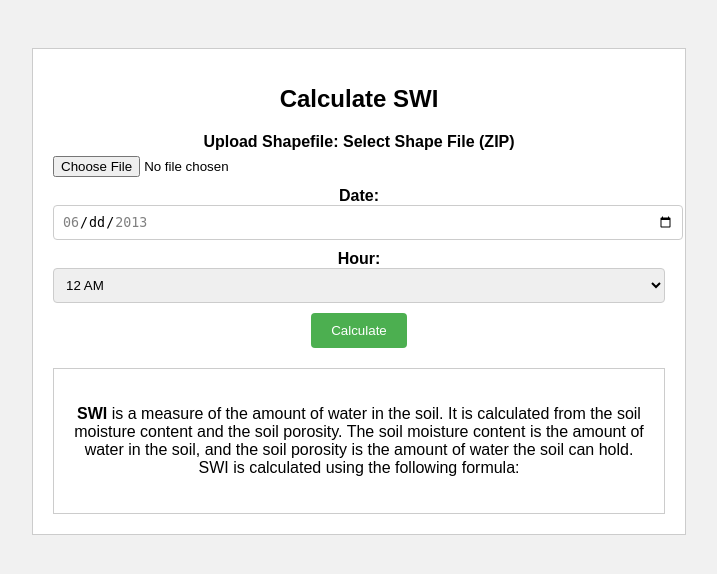
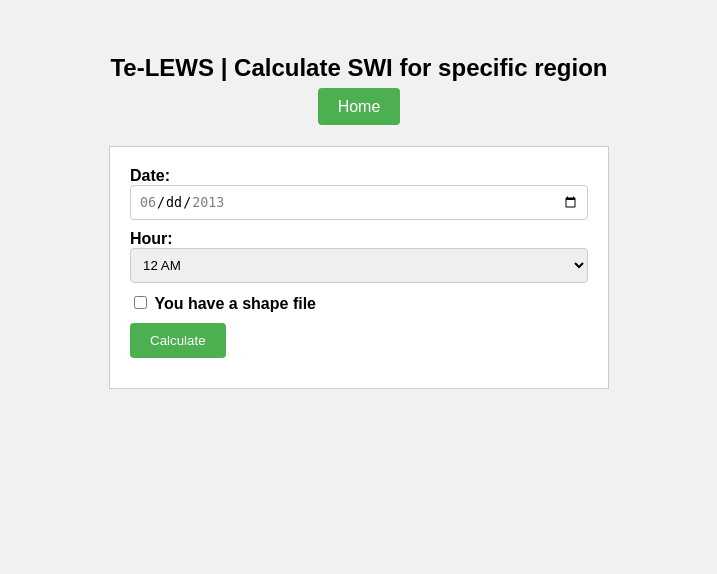
Before and after one commit to shoaibisa/rain_swi, a Flask app: page /calculate_swi in a window 1280 px wide. Shown: the top 574 px of the page, without its empty margins (281-998 px from the left). Run offline with Flask 3, Linux system fonts and the light colour scheme.

Commit message:
added css

```diff
--- a/main.py
+++ b/main.py
@@ -168,7 +168,6 @@ def tif_to_img(tif_file, type):
     # plt.yticks(np.arange(min_y[1], max_y[1]), np.arange)
     # Set the DPI of the figure
 
-
     plt.xticks(np.arange(min_x[0], max_x[0], 5.1))
     plt.yticks(np.arange(min_y[1], max_y[1], 5.1))
 
@@ -237,7 +236,7 @@ def pixel_swi_post():
     lines2, labels2 = ax2.get_legend_handles_labels()
     ax1.legend(lines + lines2, labels + labels2, loc='best')
 
-    plt.savefig('templates/swi_vs_rain.png' )
+    plt.savefig('templates/swi_vs_rain.png')
     plt.close()
 
     # Convert the graph into base64-encoded string
@@ -255,7 +254,8 @@ def upload_details():
 
 @app.route('/calculate_swi', methods=['POST'])
 def calculate_swi():
-    shape_zip_file = request.files["shape_zip"]
+    # if shape file have
+
     date = request.form["date"]
     hour = request.form["hour"]
     # get the date
@@ -267,13 +267,21 @@ def calculate_swi():
         'templates', 'uk_rain', 'rainHourly_'+str(num_tif)+'.tif')
     # tiff_file_path = os.path.join('templates', 'uk_swi', 'uk_swi_1.tif')
 
-    try:
-        clipped_tiff_file = clip_shape_zip(shape_zip_file, tiff_file_path)
-    except ValueError as e:
-        return render_template('error.html', error=str(e))
+    #  data from checkbox
+    checkbox_value = request.form.get('checkbox')
 
-    # get image
-    image_swi = tif_to_img(clipped_tiff_file, "clip")
+    image_swi = None
+    if checkbox_value == "on":
+        shape_zip_file = request.files["shape_zip"]
+        try:
+            clipped_tiff_file = clip_shape_zip(shape_zip_file, tiff_file_path)
+        except ValueError as e:
+            return render_template('error.html', error=str(e))
+
+    else:
+        clipped_tiff_file = tiff_file_path
+    image_swi = tif_to_img(clipped_tiff_file, "swi")
+
     image_rain = tif_to_img(rain_tiff_file_path, "rain")
 
     return render_template('result.html', swi_image=image_swi, rain_image=image_rain, date=date, hour=hour, clipped_tiff_file=clipped_tiff_file)
@@ -297,4 +305,4 @@ def get_filename(file_path):
 
 
 if __name__ == '__main__':
-    app.run(host='0.0.0.0',port=4400)
+    app.run(host='0.0.0.0', port=4400)
--- a/static/style.css
+++ b/static/style.css
@@ -1,14 +1,42 @@
 /* Add your custom CSS styles here */
+
 body {
     font-family: Arial, sans-serif;
     background-color: #f1f1f1;
     padding: 20px;
   }
 
-h1 {
+  .container {
+    background-color: #fff;
+    border: 1px solid #ccc;
+    padding: 20px;
+    margin-top: 20px;
+    max-width: 500px;
+    margin-left: auto;
+    margin-right: auto;
+    box-sizing: border-box; /* Include padding in width calculation */
+  }
+
+  .navbar {
+    background-color: #f1f1f1;
+    padding: 10px;
+    margin-bottom: 20px;
+    text-align: center;
+  }
+
+  .navbar-title {
     font-size: 24px;
-    text-align: center;
-    margin-bottom: 20px;
+    font-weight: bold;
+  }
+
+  .navbar-button {
+    background-color: #4caf50;
+    color: white;
+    padding: 10px 20px;
+    border: none;
+    border-radius: 4px;
+    cursor: pointer;
+    text-decoration: none;
   }
 
   .form-group {
@@ -19,21 +47,18 @@ label {
     font-weight: bold;
   }
 
-input[type="file"] {
-    display: block;
-    margin-top: 5px;
-}
-
+  input[type="file"],
   input[type="date"],
   select {
     width: 100%;
     padding: 8px;
     border-radius: 4px;
     border: 1px solid #ccc;
+    box-sizing: border-box; /* Include padding in width calculation */
   }
 
   input[type="submit"] {
-    background-color: #4CAF50;
+    background-color: #4caf50;
     color: white;
     padding: 10px 20px;
     border: none;
@@ -47,27 +72,20 @@ input[type="submit"] {
     padding: 20px;
     margin-top: 20px;
   }
-/* make container cnter and have hight and widdht */
+
+  @media only screen and (max-width: 768px) {
     .container {
-    background-color: #fff;
-    border: 1px solid #ccc;
-    padding: 20px;
+      max-width: 100%;
+      padding: 0 20px; /* Add padding to the container */
+    }
+
+    .navbar {
       margin-top: 20px;
-    width: 50%;
-    margin-left: auto;
-    margin-right: auto;
-    height: 100%;
-    text-align: center;
+    }
+  }
 
+  @media only screen and (max-width: 480px) {
+    .container {
+      padding: 20px; /* Restore padding for mobile view */
     }
-/* download ancor tage  */
-.download {
-    margin-top: 20px;
-    background-color: #4CAF50;
-    color: white;
-    padding: 10px 20px;
-    border: none;
-    border-radius: 4px;
-    cursor: pointer;
-    text-decoration: none;
   }
--- a/templates/upload.html
+++ b/templates/upload.html
@@ -11,20 +11,17 @@
     <link rel="icon" href="{{ url_for('static', filename='icon.jpg') }}" />
   </head>
   <body>
+    <div class="navbar">
+      <h1 class="navbar-title">Te-LEWS | Calculate SWI for specific region</h1>
+      <a href="/" class="navbar-button">Home</a>
+    </div>
+
     <div class="container">
-      <h1>Calculate SWI</h1>
-
       <form
         method="POST"
         action="{{ url_for('calculate_swi') }}"
         enctype="multipart/form-data"
       >
-        <div class="form-group">
-          <label for="shapefile">Upload Shapefile:</label>
-          <label for="shape_zip">Select Shape File (ZIP)</label>
-          <input type="file" name="shape_zip" accept=".zip" required />
-        </div>
-
         <div class="form-group">
           <label for="date">Date:</label>
           <input
@@ -67,19 +64,35 @@
         </div>
 
         <div class="form-group">
+          <input type="checkbox" id="checkbox" name="checkbox" />
+          <label for="checkbox">You have a shape file</label>
+        </div>
+
+        <div class="form-group" id="shapefile-group" style="display: none">
+          <label for="shapefile">Upload Shapefile:</label>
+          <input type="file" name="shape_zip" accept=".zip" id="shapefile" />
+        </div>
+
+        <div class="form-group">
           <input type="submit" value="Calculate" class="button" />
         </div>
       </form>
+    </div>
 
-      <div class="swi-info">
-        <p>
-          <b>SWI</b> is a measure of the amount of water in the soil. It is
-          calculated from the soil moisture content and the soil porosity. The
-          soil moisture content is the amount of water in the soil, and the soil
-          porosity is the amount of water the soil can hold. SWI is calculated
-          using the following formula:
-        </p>
-      </div>
-    </div>
+    <script>
+      const checkbox = document.getElementById("checkbox");
+      const shapefileGroup = document.getElementById("shapefile-group");
+      const shapefile = document.getElementById("shapefile");
+
+      checkbox.addEventListener("change", function () {
+        if (this.checked) {
+          shapefileGroup.style.display = "block";
+          shapefile.setAttribute("required", "required");
+        } else {
+          shapefileGroup.style.display = "none";
+          shapefile.removeAttribute("required");
+        }
+      });
+    </script>
   </body>
 </html>
```
Also changed, not shown: static/result.css (+53 -113 lines), static/swivsrain.css (added, +35 -0 lines), templates/pixel_swi.html (+0 -9 lines), templates/result.html (+7 -5 lines), templates/swi_vs_rain.html (+8 -9 lines), static/img_1.png (added), templates/swi_vs_rain.png. Lines whose indentation alone changed are shown as unchanged.
